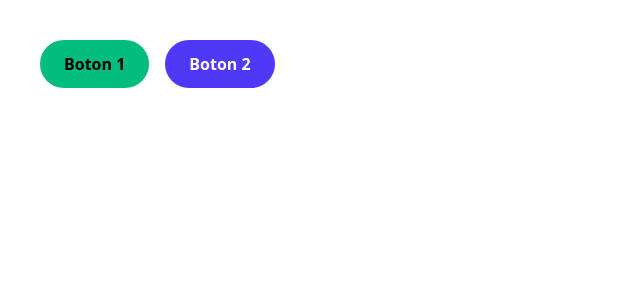
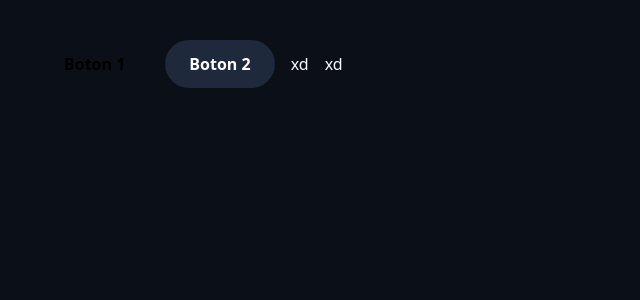
Before and after one commit to Arsock/trabiit, a Next.js app: page / in a window 1280 px wide. Shown: the top 300 px of the page, without its empty margins (0-640 px from the left). Built offline with nearby package versions, Linux system fonts and the light colour scheme.

Commit message:
añadiendo//Cambiando theme con tailwind

```diff
--- a/package.json
+++ b/package.json
@@ -10,6 +10,7 @@
   },
   "dependencies": {
     "next": "^16.3.0",
+    "next-themes": "^0.4.6",
     "react": "19.2.4",
     "react-dom": "19.2.4"
   },
--- a/src/app/(app)/globals.css
+++ /dev/null
@@ -1,40 +0,0 @@
-@import "tailwindcss";
-
-:root {
-  --background: #ffffff;
-  --foreground: #171717;
-}
-
-@theme inline {
-  --color-background: var(--background);
-  --color-foreground: var(--foreground);
-  --font-sans: var(--font-geist-sans);
-  --font-mono: var(--font-geist-mono);
-}
-
-@media (prefers-color-scheme: light) {
-  :root {
-    --background: #0a0a0a;
-    --foreground: #ededed;
-  }
-}
-
-/* Agrega esto al inicio de tu globals.css */
-
-/* 1. Ocultar barra en Firefox, IE y Edge */
-html,
-body,
-* {
-  scrollbar-width: none !important; /* Firefox */
-  -ms-overflow-style: none !important; /* IE y Edge */
-}
-
-/* 2. Ocultar barra en Chrome, Safari, Brave y Edge moderno */
-html::-webkit-scrollbar,
-body::-webkit-scrollbar,
-*::-webkit-scrollbar {
-  display: none !important;
-  width: 0 !important;
-  height: 0 !important;
-  background: transparent !important;
-}
--- a/src/app/(app)/layout.tsx
+++ b/src/app/(app)/layout.tsx
@@ -1,9 +1,8 @@
 import type { Metadata } from "next";
-import { Geist, Geist_Mono, Rubik } from "next/font/google";
-import "./globals.css";
+import { Rubik } from "next/font/google";
+import "@/ui/styles/globals.css";
 
-import Navbar from "@/components/navbar";
-import { HabitsProvider } from "@/context/habitsContext"; // 👈 Importamos el Provider
+import { ThemeProvider } from "@/ui/providers/theme-provider"; // 👈 Importamos el ThemeProvider
 
 const rubik = Rubik({
   subsets: ["latin"],
@@ -22,13 +21,11 @@ export default function RootLayout({
   children: React.ReactNode;
 }>) {
   return (
-    <html lang="en" className={`${rubik.variable} h-full antialiased`}>
+    <html lang="en" className={`${rubik.variable} h-full antialiased`} suppressHydrationWarning>
       <body className="min-h-full flex flex-col">
-        {/* Envolvemos children y Navbar para que ambos compartan el estado */}
-        {/* <HabitsProvider> */}
-          <main className="flex-1">{children}</main>
-          {/* <Navbar />
-        </HabitsProvider> */}
+        <ThemeProvider>
+            <main className="flex-1">{children}</main>
+        </ThemeProvider>
       </body>
     </html>
   );
--- a/src/app/(app)/page.tsx
+++ b/src/app/(app)/page.tsx
@@ -2,8 +2,11 @@
 
 import React, { useState, useRef } from 'react';
 import { MorphingModal, BackdropType, ModalPosition } from '../../components/modal';
+import {useTheme} from 'next-themes'
 
 export default function MultiModalExample() {
+  const { theme, setTheme } = useTheme();
+
   const [activeModalId, setActiveModalId] = useState<string | null>(null);
 
   // Guardamos la configuración del último modal abierto para no perder su contenido
@@ -26,16 +29,22 @@ export default function MultiModalExample() {
     <div className="p-10 flex gap-4">
       <button
         onClick={(e) => handleOpenModal({ id: '1', title: 'Boton2', color: 'bg-emerald-500', }, e)}
-        className="px-6 py-3 bg-emerald-500 rounded-full text-black font-semibold"
+        className="px-6 py-3 rounded-full text-black font-semibold "
       >
         Boton 1
       </button>
 
       <button
         onClick={(e) => handleOpenModal({ id: '2', title: 'Modal 2', color: 'bg-indigo-600' }, e)}
-        className="px-6 py-3 bg-indigo-600 rounded-full text-white font-semibold"
+        className="px-6 py-3 bg-card rounded-full text-white font-semibold"
       >
         Boton 2
+      </button>
+      <button onClick={()=> setTheme("celeste-oscuro")}>
+        xd
+      </button>
+      <button onClick={()=> setTheme("light")}>
+        xd
       </button>
 
       {/* RENDERIZADO SIEMPRE ACTIVO CUANDO HAYA SIDO CONFIGURADO */}
--- /dev/null
+++ b/src/ui/providers/theme-provider.tsx
@@ -0,0 +1,11 @@
+'use client';
+
+import { ThemeProvider as NextThemesProvider } from 'next-themes';
+
+export function ThemeProvider({ children }: { children: React.ReactNode }) {
+  return (
+    <NextThemesProvider attribute="data-theme" defaultTheme="dark" enableSystem={false}>
+      {children}
+    </NextThemesProvider>
+  );
+}
--- /dev/null
+++ b/src/ui/styles/globals.css
@@ -0,0 +1,58 @@
+@import "tailwindcss";
+
+
+@theme {
+  --color-surface: var(--surface);
+  --color-card: var(--card);
+  --color-text: var(--text);
+  --color-text-muted: var(--textMuted);
+  --color-border: var(--border);
+  --color-primary: var(--primary);
+  --color-accent: var(--accent);
+  --color-success: var(--success);
+}
+
+
+@layer base {
+  :root, [data-theme="light"] {
+    --background: #FFFFFF;
+    --surface: #F8FAFC;
+    --card: #0ff;
+    --text: #0F172A;
+    --textMuted: #64748B;
+    --border: #E2E8F0;
+    --primary: #0F172A;
+    --accent: #6366F1;
+    --success: #10B981;
+  }
+
+  [data-theme="dark"], .dark {
+    --background: #0B0F17;
+    --surface: #0F172A;
+    --card: #1E293B;
+    --text: #F8FAFC;
+    --textMuted: #94A3B8;
+    --border: #334155;
+    --primary: #F8FAFC;
+    --accent: #6366F1;
+    --success: #10B981;
+  }
+
+  [data-theme="celeste-oscuro"] {
+    --background: #06141D;
+    --surface: #0B2230;
+    --card: #0f0;
+    --text: #E0F2FE;
+    --textMuted: #7DD3FC;
+    --border: #1E3A8A;
+    --primary: #38BDF8;
+    --accent: #0EA5E9;
+    --success: #10B981;
+  }
+
+  body {
+    background-color: var(--background);
+    color: var(--text);
+    transition: background-color 0.2s ease, color 0.2s ease;
+  }
+}
```
Also changed, not shown: 1 other file (tests, documents, lock files or other folders).
